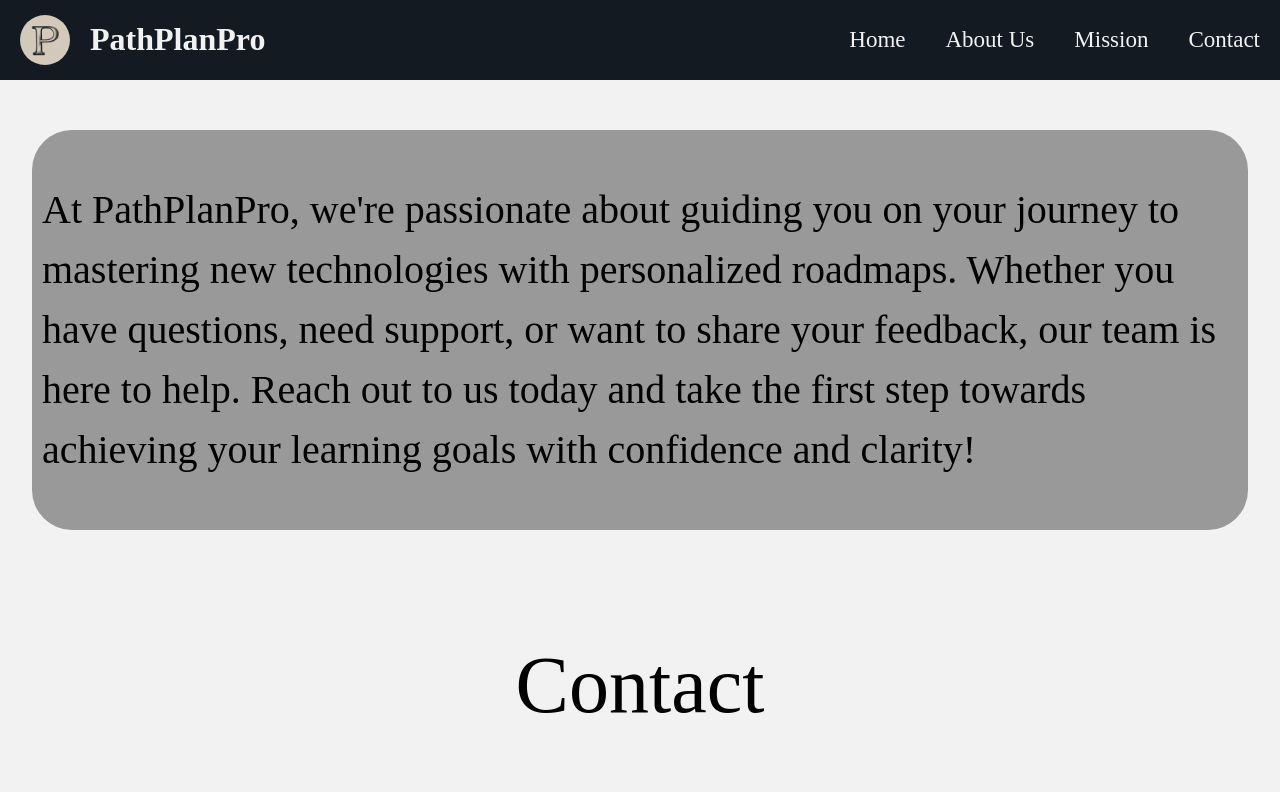
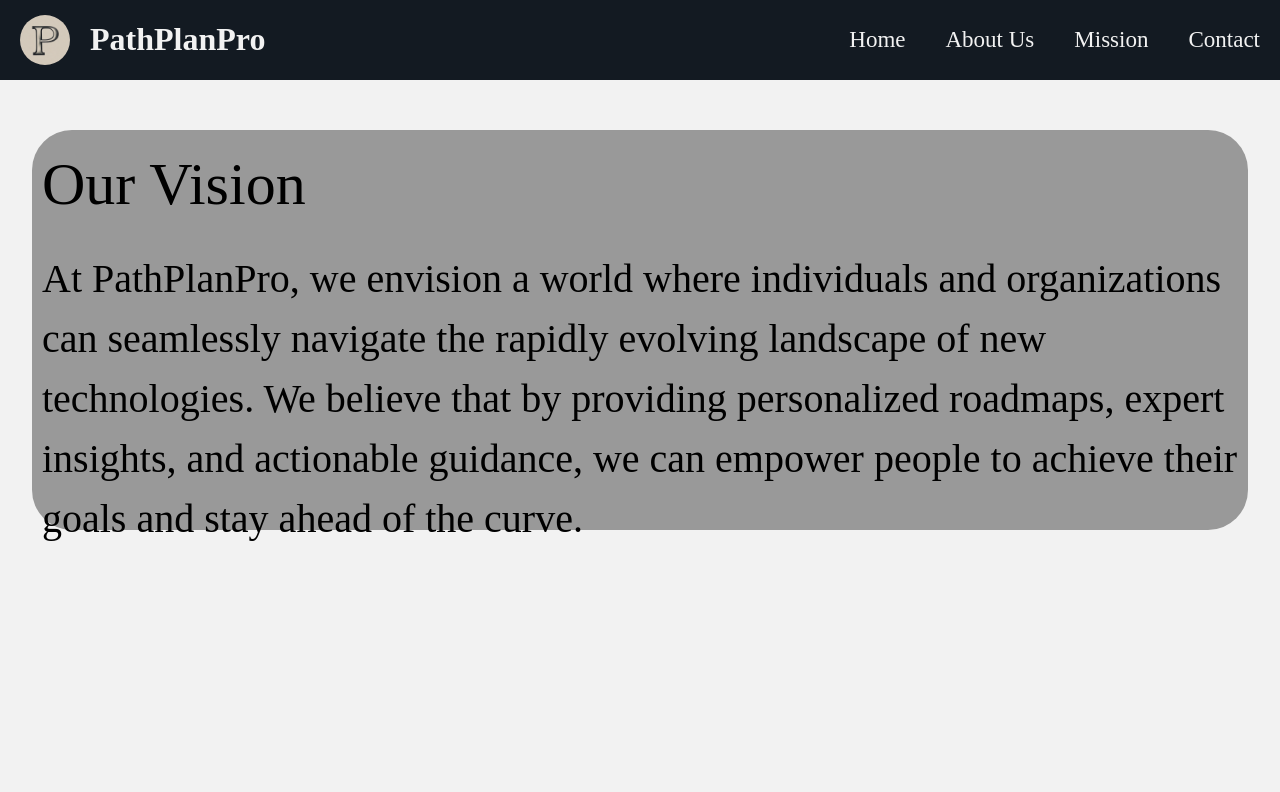
Before and after one commit to HAREESHRAVI/PathPlanPro-React, a React (Vite) app: page /home in a window 1280 px wide. Shown: the top 792 px of the page. Built offline with nearby package versions, Linux system fonts and the light colour scheme; a web font is replaced by a local one.

Commit message:
added Aboutus component

```diff
--- a/src/App.jsx
+++ b/src/App.jsx
@@ -2,12 +2,13 @@ import React from 'react';
 import { Routes, Route, Navigate } from 'react-router-dom';
 import Home from './pages/Home';
 import Contacts from './pages/Contacts';
+import AboutUs from './pages/AboutUs';
 
 const App = () => {
   return (
     <Routes>
       <Route path="/" element={<Navigate to="/home" />} />
-      <Route path="/home" element={<Contacts />} />
+      <Route path="/home" element={<AboutUs />} />
       {/* <Route path="/contact"element={<Contact />} /> */}
     </Routes>
   );
--- /dev/null
+++ b/src/components/AboutUs/Aboutus.css
@@ -0,0 +1,32 @@
+.Aboutus {
+  width: 95%;
+  height: 50vh;
+  background-color: #999999;
+  color: black;
+  margin-left: auto;
+  margin-right: auto;
+  border-radius: 40px;
+  margin-top: 50px;
+  display: flex;
+  justify-content: center;
+  align-items: center;
+}
+.Aboutus-vision {
+  display: flex;
+  flex-direction: column;
+  gap: 30px;
+}
+.vision-heading {
+  margin-top: 40px;
+  text-align: left;
+  padding-left: 10px;
+  padding-right: 10px;
+  font-size: 60px;
+}
+.vision-content {
+  text-align: left;
+  padding-left: 10px;
+  padding-right: 10px;
+  font-size: 40px;
+  line-height: 1.5;
+}
--- /dev/null
+++ b/src/components/AboutUs/Aboutus.jsx
@@ -0,0 +1,16 @@
+import React from 'react'
+import './Aboutus.css'
+const Aboutus = () => {
+  return (
+    <>
+    <div className="Aboutus">
+        <div className="Aboutus-vision">
+            <div className="vision-heading">Our Vision</div>
+            <div className="vision-content">At PathPlanPro, we envision a world where individuals and organizations can seamlessly navigate the rapidly evolving landscape of new technologies. We believe that by providing personalized roadmaps, expert insights, and actionable guidance, we can empower people to achieve their goals and stay ahead of the curve.</div>
+        </div>
+    </div>
+    </>
+  )
+}
+
+export default Aboutus
--- /dev/null
+++ b/src/pages/AboutUs.jsx
@@ -0,0 +1,13 @@
+import React from 'react'
+import Navbar1 from '..//components/Navbar1/Navbar1'
+import Aboutus from '../components/AboutUs/Aboutus'
+const AboutUs = () => {
+  return (
+    <>
+    <Navbar1/>
+    <Aboutus/>
+    </>
+  )
+}
+
+export default AboutUs
```
